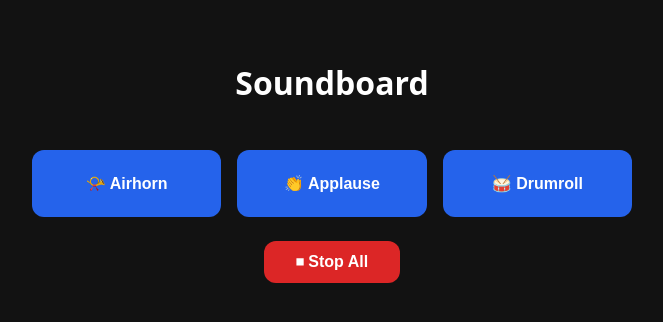
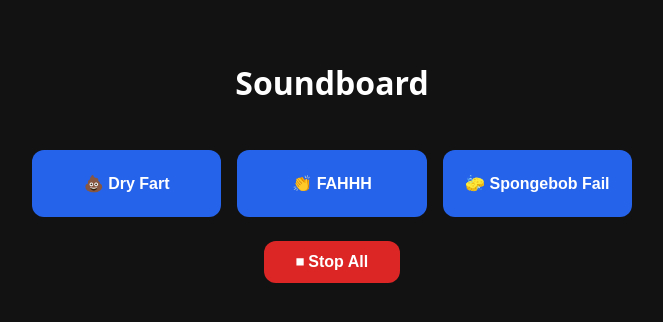
Before and after one commit to nxzyt/soundboard, a plain HTML site: page index.html in a window 1280 px wide. Shown: the whole page, without its empty margins (308-971 px from the left). Drawn offline with Linux system fonts and the light colour scheme.

Commit message:
Update index.html

```diff
--- a/index.html
+++ b/index.html
@@ -60,9 +60,9 @@
 
   <!-- Soundboard Buttons -->
   <div class="grid">
-    <button onclick="playSound('dry-fart')">📯 Airhorn</button>
-    <button onclick="playSound('fahhhhhhhhhhhhhh')">👏 Applause</button>
-    <button onclick="playSound('spongebob-fail')">🥁 Drumroll</button>
+    <button onclick="playSound('dry-fart')">💩 Dry Fart</button>
+    <button onclick="playSound('fahhhhhhhhhhhhhh')">👏 FAHHH</button>
+    <button onclick="playSound('spongebob-fail')">🧽 Spongebob Fail</button>
   </div>
 
   <button class="stop-btn" onclick="stopAll()">⏹ Stop All</button>
```
